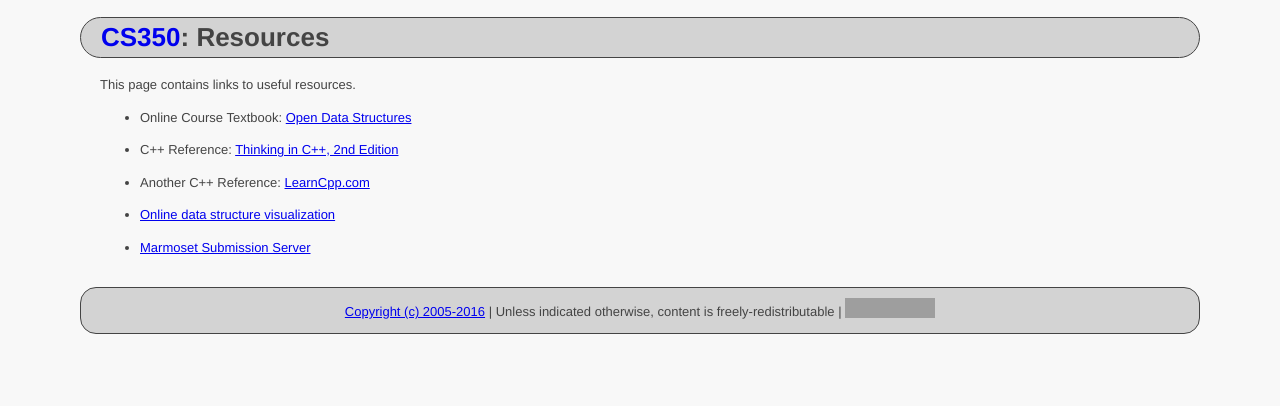
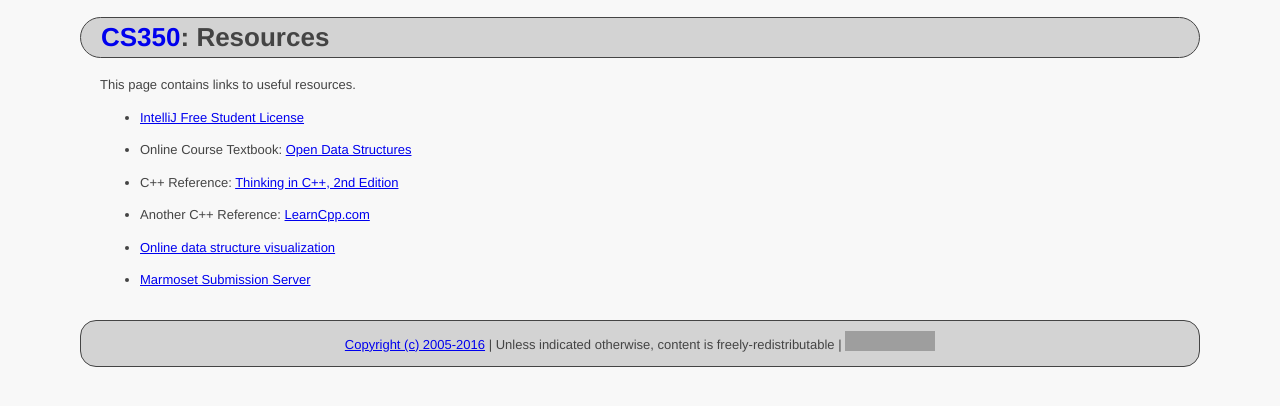
Before and after one commit to ycpcs/cs350-fall2016, a Jekyll site: the page built from resources/index.md, in a window 1280 px wide. Shown: the top 406 px of the page. Built offline with Jekyll 4.4.1, drawn with Linux system fonts in a browser that asks for light colours; grey boxes are pictures that could not be loaded.

Commit message:
added IntelliJ student link

```diff
--- a/resources/index.md
+++ b/resources/index.md
@@ -5,6 +5,8 @@ title: Resources
 ---
 
 This page contains links to useful resources.
+
+ - [IntelliJ Free Student License](https://www.jetbrains.com/student/)
 
  - Online Course Textbook: [Open Data Structures](http://opendatastructures.org)
 
```
